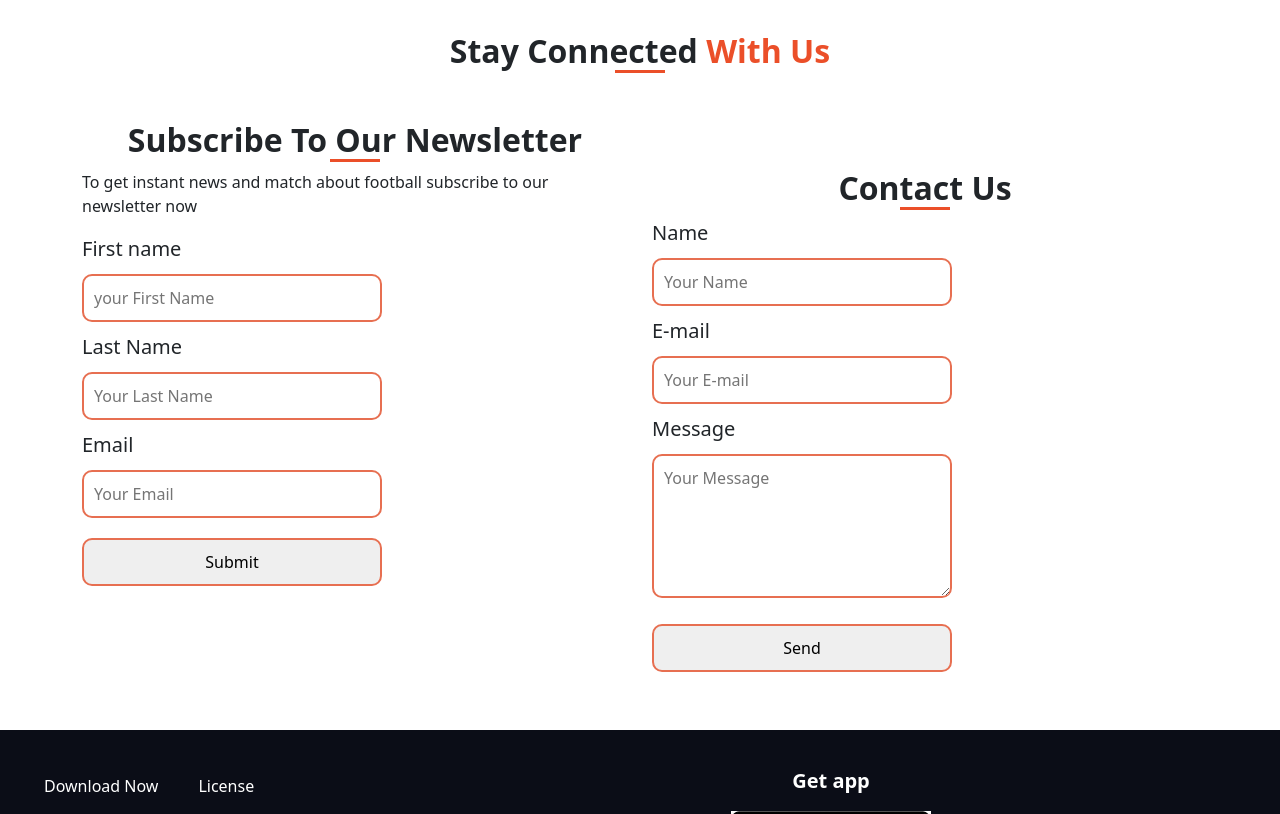
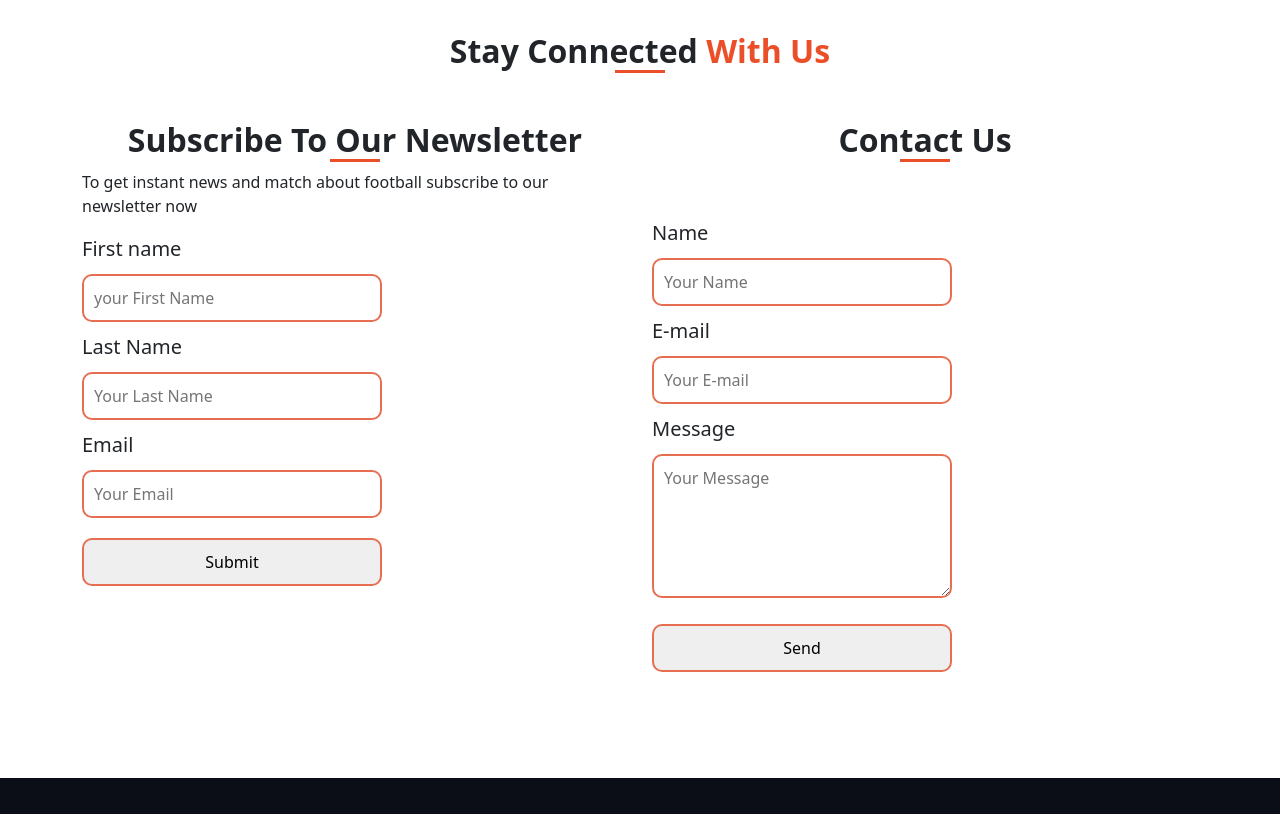
Before and after one commit to joy-biswas-info/honda-cbr-bootstrap, a plain HTML site: page index.html in a window 1280 px wide. Shown: the part 3950-4764 px from the top of the page. Drawn offline with nearby package versions, Linux system fonts and the light colour scheme.

Commit message:
Some Design Improved

```diff
--- a/index.html
+++ b/index.html
@@ -302,8 +302,8 @@
             </form>
           </div>
           <div class="contact-us col-sm-12 col-md-6 col-lg-6">
-            <h2 class="fw-bold bar text-center mt-5">Contact Us</h2>
-            <form action="#" class="align-items-center">
+            <h2 class="fw-bold bar text-center mt-">Contact Us</h2>
+            <form action="#" class="align-items-center py-5">
               <label for="name">Name</label><br>
               <input type="text" placeholder="Your Name"><br>
               <label for="email">E-mail</label><br>
```
